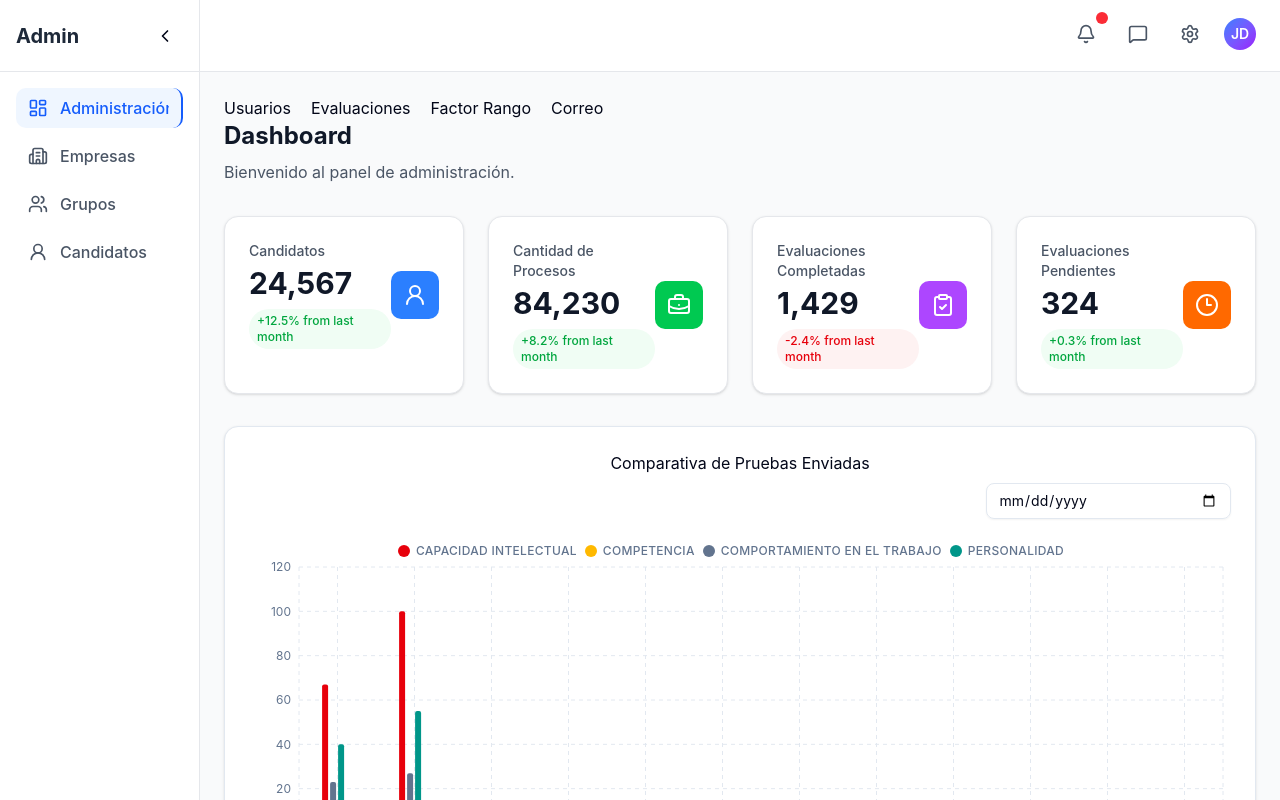
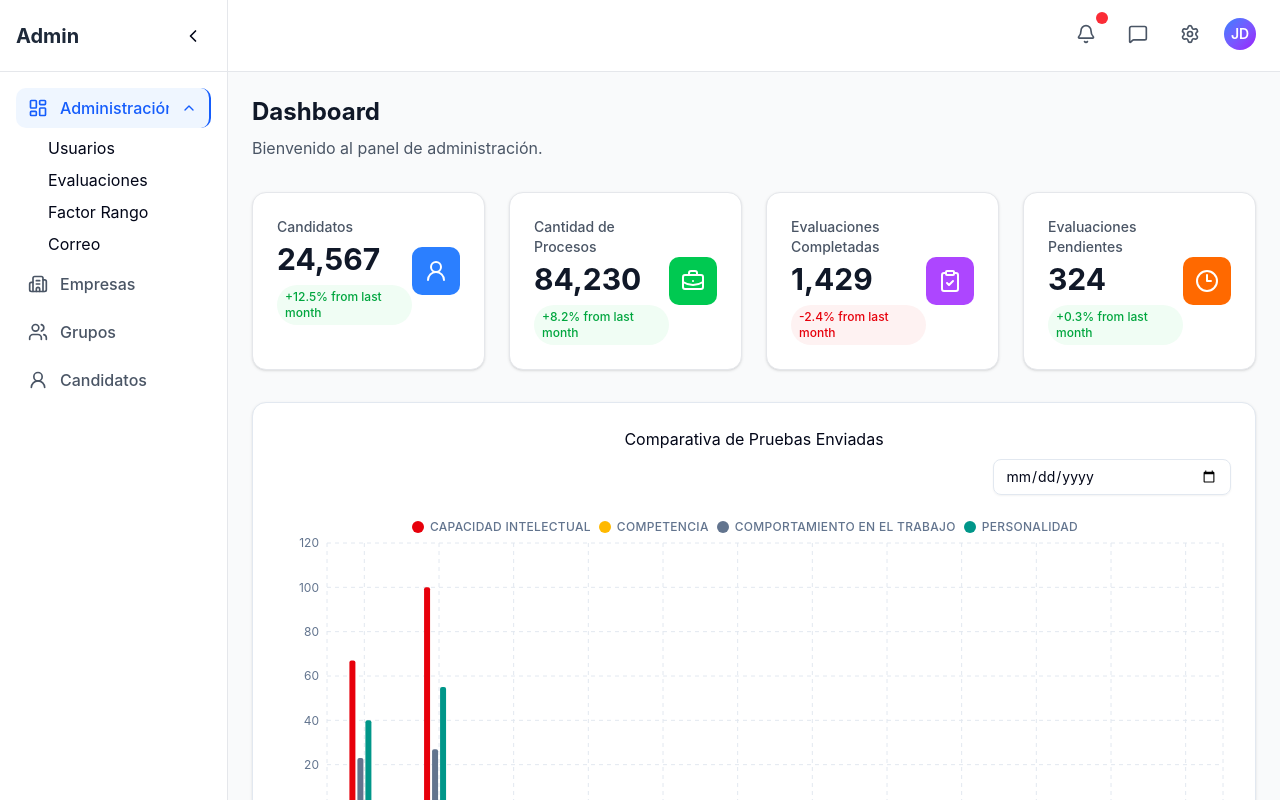
Before and after one commit to herbert-zro/LTJ-Hub-FE, a React (Vite) app: page /admin in a window 1280 px wide. Shown: the top 800 px of the page. Built offline with nearby package versions, Linux system fonts and the light colour scheme.

Commit message:
NavContent refactorizado

```diff
--- a/src/admin/components/AdminSidebar.tsx
+++ b/src/admin/components/AdminSidebar.tsx
@@ -14,7 +14,7 @@ export const AdminSidebar: React.FC<SidebarProps> = ({
   return (
     <div
       className={`hidden md:flex bg-white border-r border-gray-200 transition-all duration-400 ease-in-out ${
-        isCollapsed ? "w-18" : "w-50"
+        isCollapsed ? "w-18" : "w-57"
       } flex-col`}
     >
       <HeaderBlock
--- a/src/admin/components/NavContent.tsx
+++ b/src/admin/components/NavContent.tsx
@@ -1,5 +1,10 @@
-import { Building2, LayoutDashboard, UserRound, Users } from "lucide-react";
-import { SheetClose } from "@/components/ui/sheet";
+import { ChevronDown } from "lucide-react";
+import { cn } from "@/lib/utils";
+import { CustomMenu } from "./custom/CustomMenu";
+import { useLocation } from "react-router";
+import { adminNavItems } from "@/admin/navigation/types/nav-items";
+import { useAdminSubmenu } from "@/admin/navigation/hooks/useAdminSubmenu";
+import { NavItemButton, NavItemLink } from "@/admin/navigation/components";
 
 export const NavContent = ({
   collapsed,
@@ -8,72 +13,74 @@ export const NavContent = ({
   collapsed: boolean;
   isMobile?: boolean;
 }) => {
-  const menuItems = [
-    { icon: LayoutDashboard, label: "Administración", active: true },
-    { icon: Building2, label: "Empresas" },
-    { icon: Users, label: "Grupos" },
-    { icon: UserRound, label: "Candidatos" },
-  ];
+  const { pathname } = useLocation();
+  const { isOpen: isAdminSubmenuOpen, toggle: toggleAdminSubmenu } =
+    useAdminSubmenu({
+      collapsed,
+      isMobile,
+      pathname,
+    });
 
   return (
     <>
       <nav className="flex-1 p-4">
         <ul className="space-y-2">
-          {menuItems.map((item, index) => {
-            const Icon = item.icon;
+          {adminNavItems.map((item, index) => {
+            const isAdminItem = item.isExpandable && item.children?.length;
+            const isActive =
+              item.to && item.to !== "#"
+                ? pathname === item.to || pathname.startsWith(`${item.to}/`)
+                : false;
 
-            const LinkContent = (
-              <a
-                href="#"
-                className={`flex items-center px-3 py-2 rounded-lg transition-all duration-300 group ${
-                  collapsed ? "justify-center" : "gap-3"
-                } ${
-                  item.active
-                    ? "bg-blue-50 text-blue-600 border-r-2 border-blue-600"
-                    : "text-gray-600 hover:bg-gray-50 hover:text-gray-900"
-                }`}
-              >
-                <Icon size={20} className="shrink-0" />
-                <span
-                  className={`font-medium whitespace-nowrap overflow-hidden transition-all ${
-                    collapsed
-                      ? "max-w-0 opacity-0 -translate-x-1 duration-200 ease-in"
-                      : "max-w-55 opacity-100 translate-x-0 duration-300 ease-out"
-                  }`}
-                >
-                  {item.label}
-                </span>
-              </a>
-            );
+            if (isAdminItem) {
+              return (
+                <li key={index}>
+                  <NavItemButton
+                    collapsed={collapsed}
+                    active={isActive}
+                    onClick={toggleAdminSubmenu}
+                    label={item.label}
+                    icon={item.icon}
+                    rightSlot={
+                      <ChevronDown
+                        size={16}
+                        className={cn(
+                          "ml-auto shrink-0 transition-transform duration-200",
+                          isAdminSubmenuOpen && "rotate-180",
+                        )}
+                      />
+                    }
+                  />
+
+                  {!collapsed && isAdminSubmenuOpen && (
+                    <div className="mt-2 pl-6">
+                      <CustomMenu
+                        items={item.children ?? []}
+                        isMobile={Boolean(isMobile)}
+                      />
+                    </div>
+                  )}
+                </li>
+              );
+            }
 
             return (
               <li key={index}>
-                {isMobile ? (
-                  <SheetClose asChild>{LinkContent}</SheetClose>
-                ) : (
-                  LinkContent
-                )}
+                <NavItemLink
+                  collapsed={collapsed}
+                  active={isActive}
+                  to={item.to ?? "#"}
+                  label={item.label}
+                  icon={item.icon}
+                  closeOnMobile={
+                    Boolean(isMobile) && Boolean(item.requiresCloseOnMobile)
+                  }
+                />
               </li>
             );
           })}
         </ul>
       </nav>
-
-      {/* {!collapsed && (
-        <div className="p-4 border-t border-gray-200">
-          <div className="flex items-center space-x-3 p-3 rounded-lg hover:bg-gray-50 transition-colors cursor-pointer">
-            <div className="w-10 h-10 bg-linear-to-br from-blue-500 to-purple-600 rounded-full flex items-center justify-center text-white font-semibold">
-              JD
-            </div>
-            <div className="flex-1 min-w-0">
-              <p className="text-sm font-medium text-gray-900 truncate">
-                John Doe
-              </p>
-              <p className="text-xs text-gray-500 truncate">john@company.com</p>
-            </div>
-          </div>
-        </div>
-      )} */}
     </>
   );
 };
--- a/src/admin/components/custom/CustomMenu.tsx
+++ b/src/admin/components/custom/CustomMenu.tsx
@@ -8,68 +8,54 @@ import {
 } from "@radix-ui/react-navigation-menu";
 import { Link, useLocation } from "react-router";
 import { cn } from "@/lib/utils";
+import type { AdminNavItem } from "@/admin/navigation/types/nav-items";
+import { NavMobileClose } from "@/admin/navigation/components/NavMobileClose";
 
-export const CustomMenu = () => {
+export const CustomMenu = ({
+  items,
+  isMobile = false,
+}: {
+  items: AdminNavItem[];
+  isMobile?: boolean;
+}) => {
   const { pathname } = useLocation();
 
-  const isActive = (path: string) => {
-    return pathname === path;
+  const isActive = (to?: string) => {
+    if (!to || to === "#") {
+      return false;
+    }
+
+    return pathname === to;
   };
 
   return (
-    <NavigationMenu>
-      <NavigationMenuList>
-        {/* Home */}
-        <NavigationMenuItem>
+    <NavigationMenu className="w-full max-w-full items-start justify-start">
+      <NavigationMenuList className="w-full flex-col items-start justify-start gap-2">
+        {items.map((item) => {
+          const linkContent = (
             <NavigationMenuLink
               asChild
               className={cn(
-              isActive("usuarios") && "bg-slate-200",
-              "p-2 pl-0 rounded-md",
+                isActive(item.to) && "bg-slate-200",
+                "w-full p-2 rounded-md",
               )}
             >
-            <Link to="usuarios">Usuarios</Link>
+              <Link to={item.to ?? "#"}>{item.label}</Link>
             </NavigationMenuLink>
+          );
+
+          return (
+            <NavigationMenuItem key={item.label} className="w-full">
+              <NavMobileClose
+                closeOnSelect={
+                  Boolean(isMobile) && Boolean(item.requiresCloseOnMobile)
+                }
+              >
+                {linkContent}
+              </NavMobileClose>
             </NavigationMenuItem>
-
-        {/* Evaluaciones */}
-        <NavigationMenuItem>
-          <NavigationMenuLink
-            asChild
-            className={cn(
-              isActive("evaluaciones") && "bg-slate-200",
-              "p-2 rounded-md",
-            )}
-          >
-            <Link to="evaluaciones">Evaluaciones</Link>
-          </NavigationMenuLink>
-        </NavigationMenuItem>
-
-        {/* Factor rango */}
-        <NavigationMenuItem>
-          <NavigationMenuLink
-            asChild
-            className={cn(
-              isActive("factor-rango") && "bg-slate-200",
-              "p-2 rounded-md",
-            )}
-          >
-            <Link to="factor-rango">Factor Rango</Link>
-          </NavigationMenuLink>
-        </NavigationMenuItem>
-
-        {/* Correo */}
-        <NavigationMenuItem>
-          <NavigationMenuLink
-            asChild
-            className={cn(
-              isActive("correo") && "bg-slate-200",
-              "p-2 rounded-md",
-            )}
-          >
-            <Link to="correo">Correo</Link>
-          </NavigationMenuLink>
-        </NavigationMenuItem>
+          );
+        })}
       </NavigationMenuList>
     </NavigationMenu>
   );
--- /dev/null
+++ b/src/admin/navigation/components/NavIcon.tsx
@@ -0,0 +1,16 @@
+import type { LucideIcon } from "lucide-react";
+import { cn } from "@/lib/utils";
+
+export const NavIcon = ({
+  icon: Icon,
+  className,
+}: {
+  icon?: LucideIcon;
+  className?: string;
+}) => {
+  if (!Icon) {
+    return null;
+  }
+
+  return <Icon size={20} className={cn("shrink-0", className)} />;
+};
--- /dev/null
+++ b/src/admin/navigation/components/NavItemButton.tsx
@@ -0,0 +1,38 @@
+import type { LucideIcon } from "lucide-react";
+import type { ReactNode } from "react";
+import { NavIcon } from "./NavIcon";
+import { NavLabel } from "./NavLabel";
+
+export const NavItemButton = ({
+  collapsed,
+  active,
+  onClick,
+  label,
+  icon,
+  rightSlot,
+}: {
+  collapsed: boolean;
+  active: boolean;
+  onClick: () => void;
+  label: string;
+  icon?: LucideIcon;
+  rightSlot?: ReactNode;
+}) => {
+  return (
+    <button
+      type="button"
+      onClick={onClick}
+      className={`w-full flex items-center px-3 py-2 rounded-lg transition-all duration-300 group ${
+        collapsed ? "justify-center" : "gap-3"
+      } ${
+        active
+          ? "bg-blue-50 text-blue-600 border-r-2 border-blue-600"
+          : "text-gray-600 hover:bg-gray-50 hover:text-gray-900"
+      }`}
+    >
+      <NavIcon icon={icon} />
+      <NavLabel collapsed={collapsed}>{label}</NavLabel>
+      {!collapsed && rightSlot}
+    </button>
+  );
+};
--- /dev/null
+++ b/src/admin/navigation/components/NavItemLink.tsx
@@ -0,0 +1,39 @@
+import type { LucideIcon } from "lucide-react";
+import { Link } from "react-router";
+import { NavIcon } from "./NavIcon";
+import { NavLabel } from "./NavLabel";
+import { NavMobileClose } from "./NavMobileClose";
+
+export const NavItemLink = ({
+  collapsed,
+  active,
+  to,
+  label,
+  icon,
+  closeOnMobile = false,
+}: {
+  collapsed: boolean;
+  active: boolean;
+  to: string;
+  label: string;
+  icon?: LucideIcon;
+  closeOnMobile?: boolean;
+}) => {
+  const link = (
+    <Link
+      to={to}
+      className={`flex items-center px-3 py-2 rounded-lg transition-all duration-300 group ${
+        collapsed ? "justify-center" : "gap-3"
+      } ${
+        active
+          ? "bg-blue-50 text-blue-600 border-r-2 border-blue-600"
+          : "text-gray-600 hover:bg-gray-50 hover:text-gray-900"
+      }`}
+    >
+      <NavIcon icon={icon} />
+      <NavLabel collapsed={collapsed}>{label}</NavLabel>
+    </Link>
+  );
+
+  return <NavMobileClose closeOnSelect={closeOnMobile}>{link}</NavMobileClose>;
+};
--- /dev/null
+++ b/src/admin/navigation/components/NavLabel.tsx
@@ -0,0 +1,21 @@
+import type { ReactNode } from "react";
+
+export const NavLabel = ({
+  collapsed,
+  children,
+}: {
+  collapsed: boolean;
+  children: ReactNode;
+}) => {
+  return (
+    <span
+      className={`font-medium whitespace-nowrap overflow-hidden transition-all ${
+        collapsed
+          ? "max-w-0 opacity-0 -translate-x-1 duration-200 ease-in"
+          : "max-w-55 opacity-100 translate-x-0 duration-300 ease-out"
+      }`}
+    >
+      {children}
+    </span>
+  );
+};
--- /dev/null
+++ b/src/admin/navigation/components/NavMobileClose.tsx
@@ -0,0 +1,16 @@
+import type { ReactElement } from "react";
+import { SheetClose } from "@/components/ui/sheet";
+
+export const NavMobileClose = ({
+  closeOnSelect,
+  children,
+}: {
+  closeOnSelect: boolean;
+  children: ReactElement;
+}) => {
+  if (closeOnSelect) {
+    return <SheetClose asChild>{children}</SheetClose>;
+  }
+
+  return children;
+};
--- /dev/null
+++ b/src/admin/navigation/components/index.ts
@@ -0,0 +1,5 @@
+export { NavIcon } from "./NavIcon";
+export { NavItemButton } from "./NavItemButton";
+export { NavItemLink } from "./NavItemLink";
+export { NavLabel } from "./NavLabel";
+export { NavMobileClose } from "./NavMobileClose";
--- /dev/null
+++ b/src/admin/navigation/hooks/useAdminSubmenu.ts
@@ -0,0 +1,41 @@
+import { useCallback, useEffect, useState } from "react";
+
+interface UseAdminSubmenuParams {
+  collapsed: boolean;
+  isMobile?: boolean;
+  pathname: string;
+}
+
+export const useAdminSubmenu = ({
+  collapsed,
+  isMobile,
+  pathname,
+}: UseAdminSubmenuParams) => {
+  const [isOpen, setIsOpen] = useState(true);
+
+  const toggle = useCallback(() => {
+    setIsOpen((prev) => !prev);
+  }, []);
+
+  const close = useCallback(() => {
+    setIsOpen(false);
+  }, []);
+
+  useEffect(() => {
+    if (collapsed) {
+      close();
+    }
+  }, [collapsed, close]);
+
+  useEffect(() => {
+    if (isMobile) {
+      close();
+    }
+  }, [pathname, isMobile, close]);
+
+  return {
+    isOpen,
+    toggle,
+    close,
+  };
+};
--- /dev/null
+++ b/src/admin/navigation/types/nav-items.ts
@@ -0,0 +1,60 @@
+import type { LucideIcon } from "lucide-react";
+import { Building2, LayoutDashboard, UserRound, Users } from "lucide-react";
+
+export interface AdminNavItem {
+  label: string;
+  icon?: LucideIcon;
+  to?: string;
+  children?: AdminNavItem[];
+  requiresCloseOnMobile?: boolean;
+  isExpandable?: boolean;
+}
+
+export const adminNavItems: AdminNavItem[] = [
+  {
+    label: "Administración",
+    icon: LayoutDashboard,
+    to: "/admin",
+    isExpandable: true,
+    children: [
+      {
+        label: "Usuarios",
+        to: "/admin/usuarios",
+        requiresCloseOnMobile: true,
+      },
+      {
+        label: "Evaluaciones",
+        to: "/admin/evaluaciones",
+        requiresCloseOnMobile: true,
+      },
+      {
+        label: "Factor Rango",
+        to: "/admin/factor-rango",
+        requiresCloseOnMobile: true,
+      },
+      {
+        label: "Correo",
+        to: "/admin/correo",
+        requiresCloseOnMobile: true,
+      },
+    ],
+  },
+  {
+    label: "Empresas",
+    icon: Building2,
+    to: "#",
+    requiresCloseOnMobile: true,
+  },
+  {
+    label: "Grupos",
+    icon: Users,
+    to: "#",
+    requiresCloseOnMobile: true,
+  },
+  {
+    label: "Candidatos",
+    icon: UserRound,
+    to: "#",
+    requiresCloseOnMobile: true,
+  },
+];
--- a/src/admin/pages/dashboard/DashboardPage.tsx
+++ b/src/admin/pages/dashboard/DashboardPage.tsx
@@ -16,7 +16,6 @@ import {
   ClipboardCheck,
   Clock3,
 } from "lucide-react";
-import { CustomMenu } from "@/admin/components/custom/CustomMenu";
 
 const stats = [
   {
@@ -75,7 +74,6 @@ export const DashboardPage = () => {
   return (
     <>
       {/* Welcome Section */}
-      <CustomMenu />
       <AdminTitle
         title="Dashboard"
         subtitle="Bienvenido al panel de administración."
```
Lines whose indentation alone changed are shown as unchanged.
